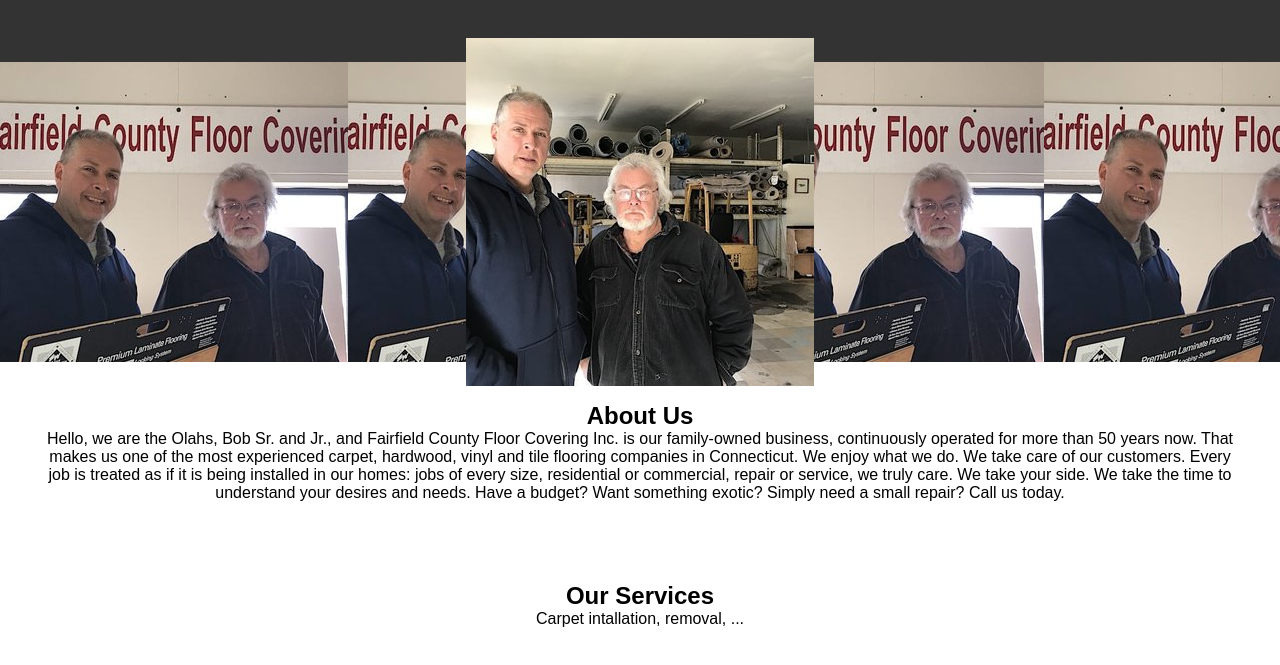
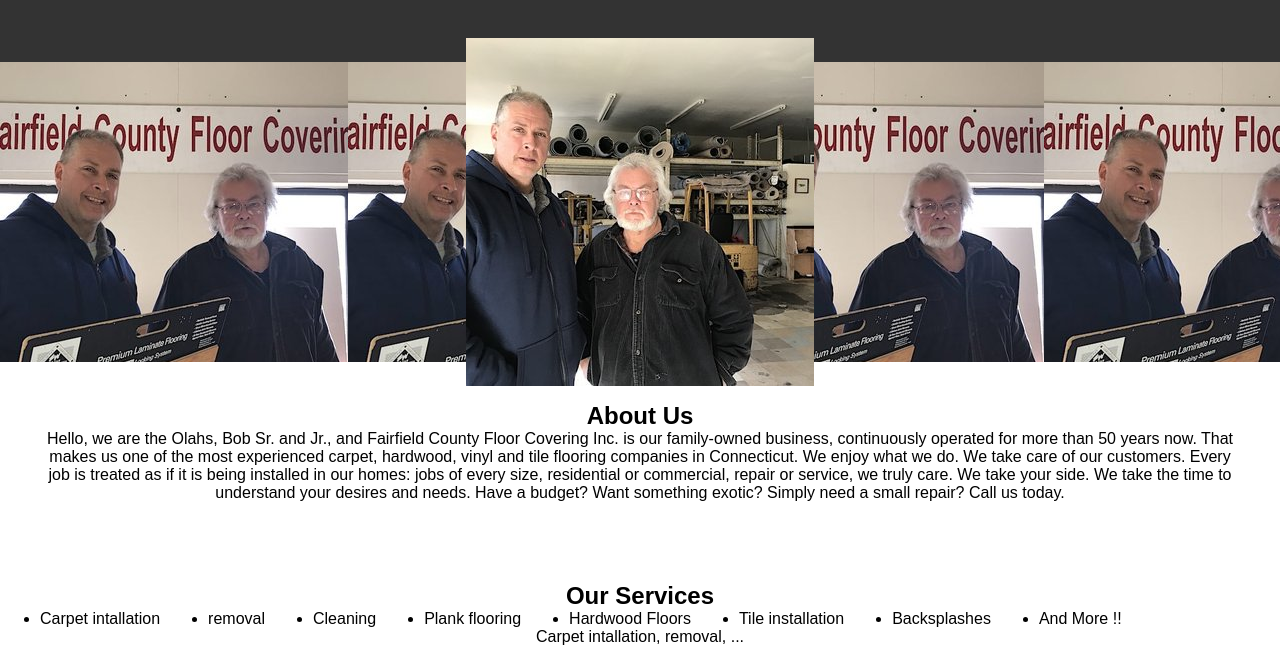
Before and after one commit to Willv97/Flooring-app, a plain HTML site: page index.html in a window 1280 px wide. Shown: the part 62-727 px from the top of the page. Drawn offline with Linux system fonts and the light colour scheme.

Commit message:
Created a class for tags. With styling (services provided)

```diff
--- a/index.html
+++ b/index.html
@@ -28,6 +28,16 @@
 
     <div class="section">
         <h2>Our Services</h2>
+        <ul class="tags">
+            <li>Carpet intallation</li>
+            <li>removal</li>
+            <li>Cleaning</li>
+            <li>Plank flooring</li>
+            <li>Hardwood Floors</li>
+            <li>Tile installation</li>
+            <li>Backsplashes</li>
+            <li>And More !!</li>
+        </ul>
         <p>Carpet intallation, removal, ...</p>
     </div>
 
--- a/style.css
+++ b/style.css
@@ -36,6 +36,12 @@ header {
     padding: 40px;
 }
 
+.tags {
+    display: flex;
+    flex-wrap: wrap;
+    gap: 3rem;
+}
+
 .gallery-section {
     display: grid;
     grid-template-columns: 1fr 1fr 1fr;
```
